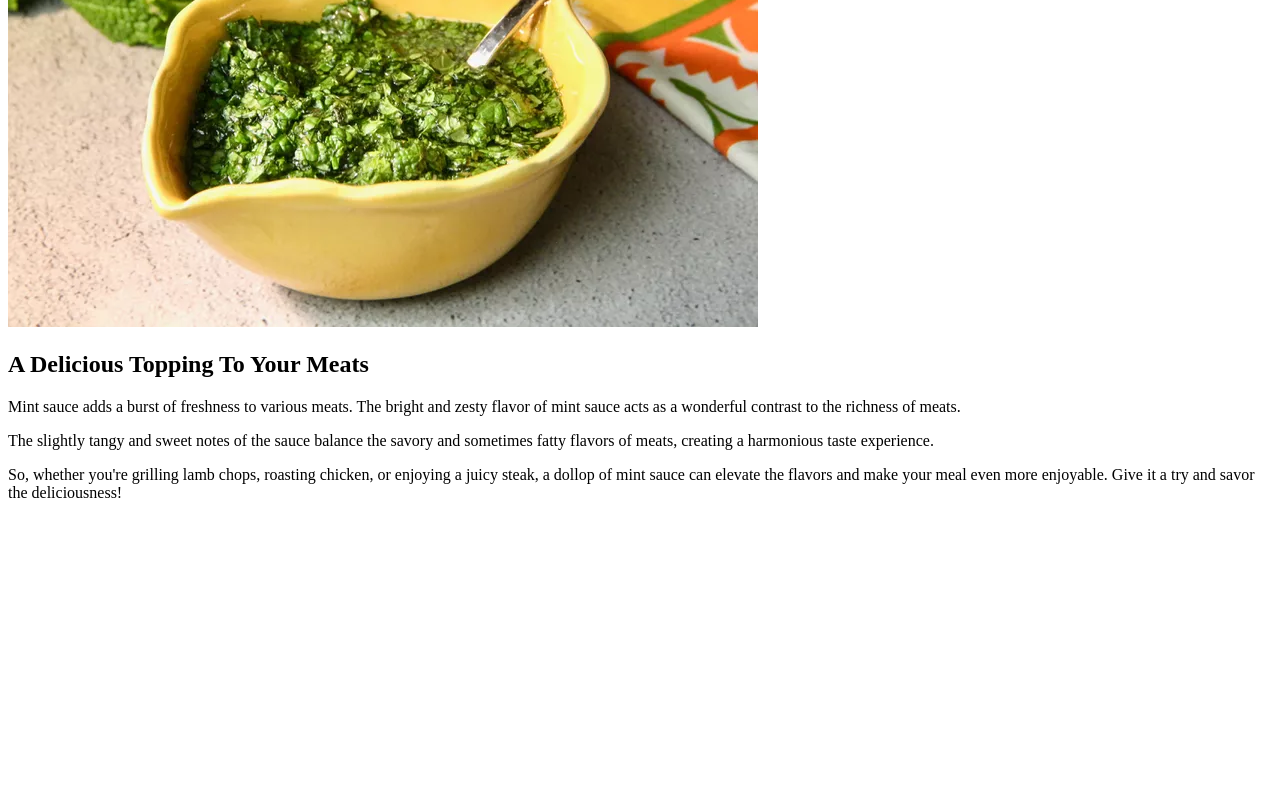
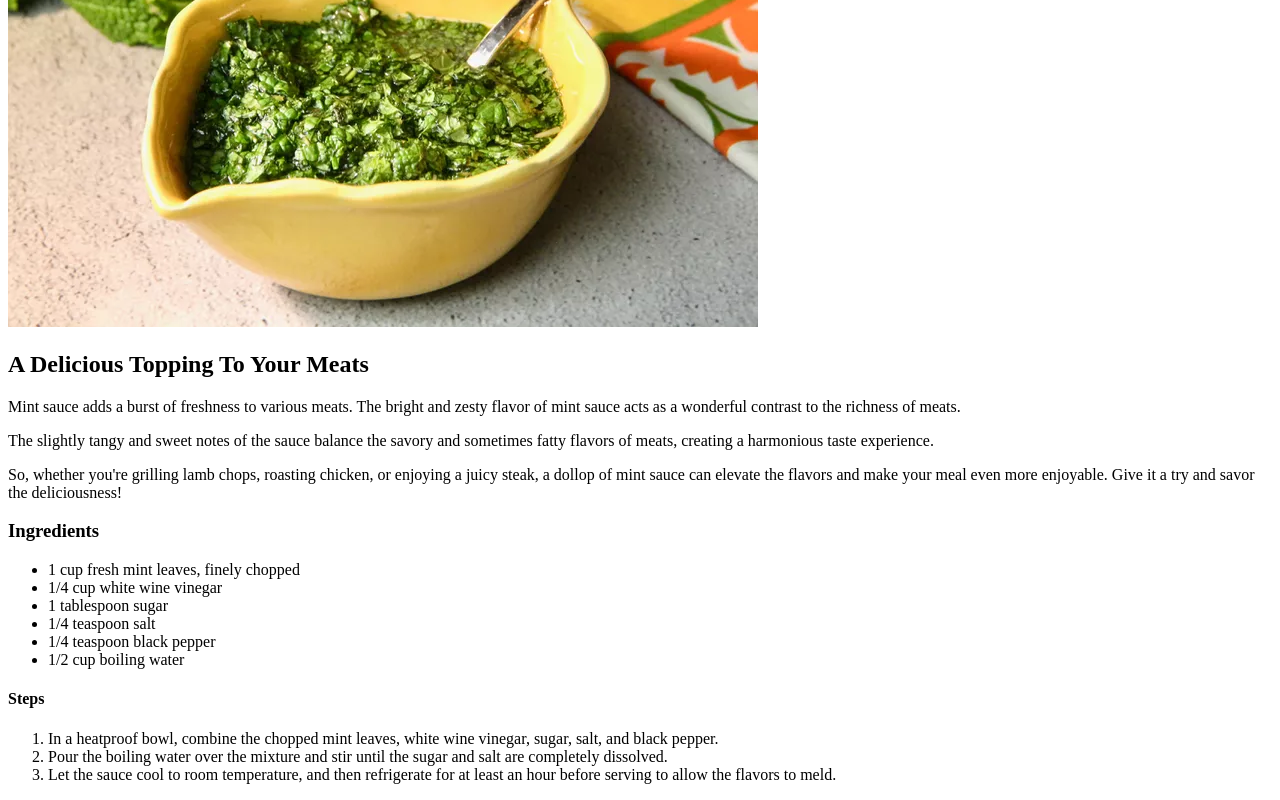
Before and after one commit to cark-rolo/odin-recipes, a plain HTML site: page recipes/mint-sauce.html in a window 1280 px wide. Shown: the part 316-1116 px from the top of the page. Before the commit the page ends 834 px from the top, so only its background shows below. Drawn offline with Linux system fonts and the light colour scheme.

Commit message:
Add Ingredients and Steps

```diff
--- a/recipes/mint-sauce.html
+++ b/recipes/mint-sauce.html
@@ -15,5 +15,22 @@
     <p>The slightly tangy and sweet notes of the sauce balance the savory and sometimes fatty flavors of meats, creating a harmonious taste experience.</p>
 
     <p>So, whether you're grilling lamb chops, roasting chicken, or enjoying a juicy steak, a dollop of mint sauce can elevate the flavors and make your meal even more enjoyable. Give it a try and savor the deliciousness! </p>
+
+    <h3>Ingredients</h3>
+    <ul>
+        <li>1 cup fresh mint leaves, finely chopped</li>
+        <li>1/4 cup white wine vinegar</li>
+        <li>1 tablespoon sugar</li>
+        <li>1/4 teaspoon salt</li>
+        <li>1/4 teaspoon black pepper</li>
+        <li>1/2 cup boiling water</li>
+    </ul>
+
+    <h4>Steps</h4>
+    <ol>
+        <li>In a heatproof bowl, combine the chopped mint leaves, white wine vinegar, sugar, salt, and black pepper.</li>
+        <li>Pour the boiling water over the mixture and stir until the sugar and salt are completely dissolved.</li>
+        <li>Let the sauce cool to room temperature, and then refrigerate for at least an hour before serving to allow the flavors to meld.</li>
+    </ol>
 </body>
 </html>
```
